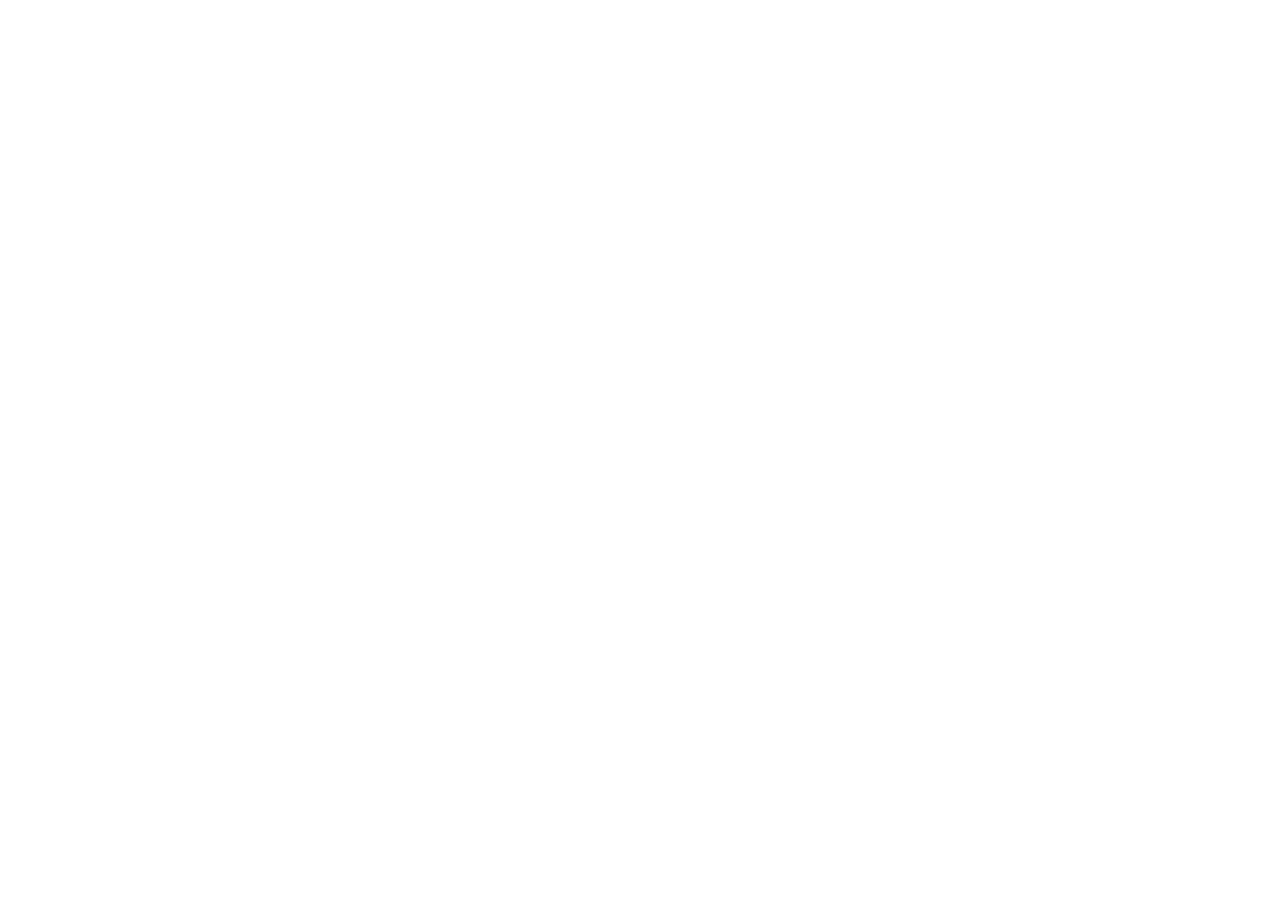
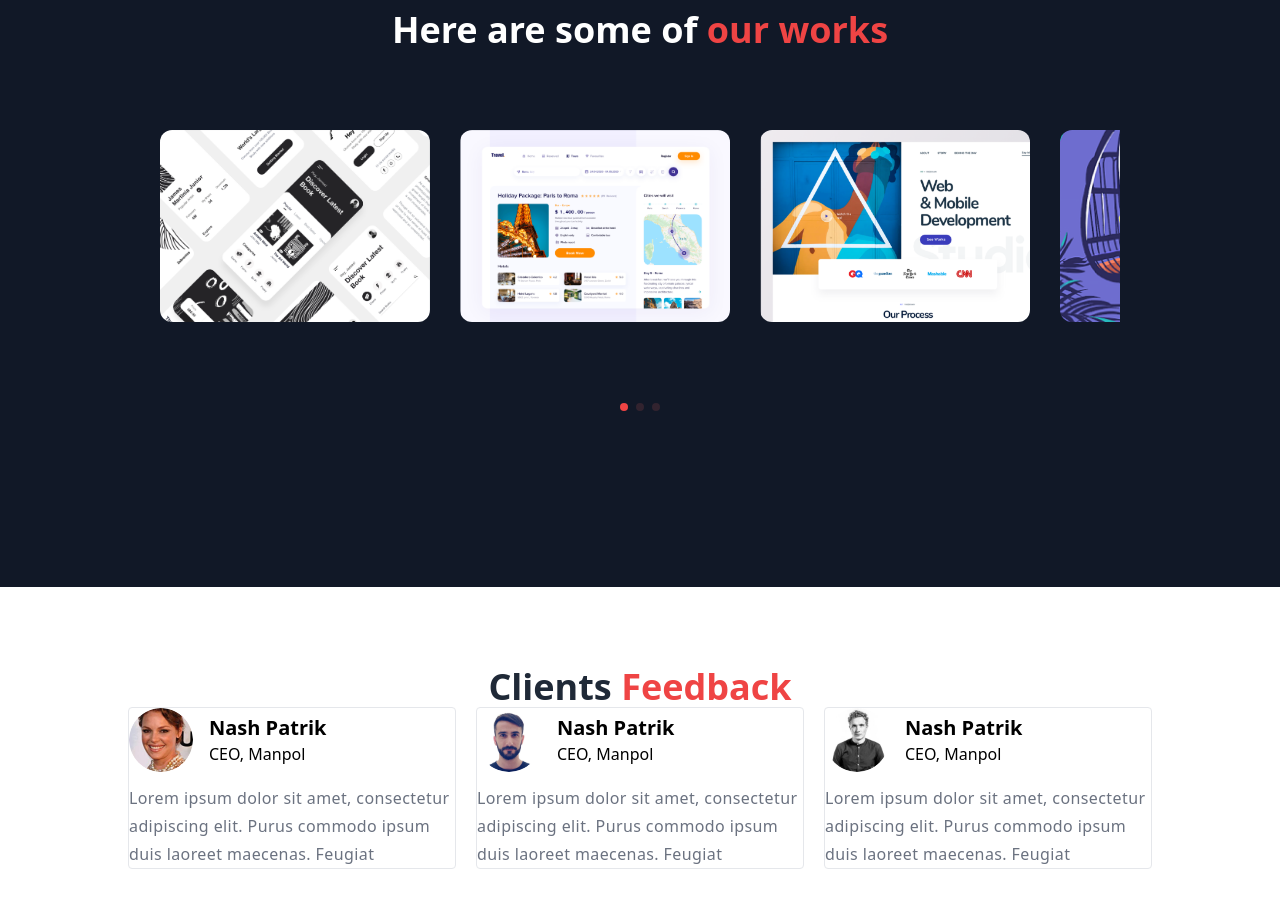
Before and after one commit to sohanemon/data-digger, a Next.js app: page / in a window 1280 px wide. Shown: the part 1680-2588 px from the top of the page. Before the commit the page ends 1610 px from the top, so only its background shows below. Built offline with nearby package versions, Linux system fonts and the light colour scheme.

Commit message:
swiper added

```diff
--- a/app/page.tsx
+++ b/app/page.tsx
@@ -1,5 +1,7 @@
 import Head from "next/head";
+import Feedback from "../components/feedback";
 import Hero from "../components/hero";
+import OurWorks from "../components/our-works";
 import Partners from "../components/partners";
 import Services from "../components/services";
 
@@ -18,13 +20,18 @@
       <div className='w-4/5 mx-auto'>
         {/* done: partners */}
         <Partners />
-        {/* todo: service */}
+        {/* done: service */}
         <Services />
-        {/* todo: our works */}
+        {/* done: our works */}
+      </div>
+      <OurWorks />
+      <div className='w-4/5 mx-auto'>
         {/* todo: client feedback */}
+        <Feedback />
         {/* todo: submit form */}
+
+        {/* todo: footer */}
       </div>
-      {/* todo: footer */}
     </main>
   );
 };
--- /dev/null
+++ b/components/feedback.tsx
@@ -0,0 +1,58 @@
+import Image from "next/image";
+import Heading from "./ui/heading";
+
+interface Props {}
+
+const Feedback: React.FC<Props> = () => {
+  return (
+    <section className='py-20'>
+      <Heading colored='Feedback' uncolored='Clients' />
+      <div className='grid grid-cols-3 gap-5'>
+        {images.map((_) => (
+          <FeedbackCard key={_.src} {..._} />
+        ))}
+      </div>
+    </section>
+  );
+};
+
+export default Feedback;
+
+type FeedbackCardProps = {
+  src: string;
+  width: number;
+  height: number;
+};
+
+const FeedbackCard = ({ src, height, width }: FeedbackCardProps) => {
+  return (
+    <div className='space-y-3 border rounded'>
+      <div className='flex items-center gap-4'>
+        <div className='overflow-hidden w-16 h-16 rounded-full'>
+          <Image
+            src={src}
+            objectFit='cover'
+            layout='responsive'
+            alt=''
+            width={width}
+            height={height}
+          />
+        </div>
+        <div>
+          <p className='text-xl font-semibold'>Nash Patrik</p>
+          <p className='font-medium'>CEO, Manpol</p>
+        </div>
+      </div>
+      <p className='tracking-wide leading-7 text-gray-500'>
+        Lorem ipsum dolor sit amet, consectetur adipiscing elit. Purus commodo
+        ipsum duis laoreet maecenas. Feugiat{" "}
+      </p>
+    </div>
+  );
+};
+
+const images = [
+  require("../assets/images/customer-1.png").default,
+  require("../assets/images/customer-2.png").default,
+  require("../assets/images/customer-3.png").default,
+];
--- /dev/null
+++ b/components/our-works.tsx
@@ -0,0 +1,65 @@
+"use client";
+import Heading from "./ui/heading";
+import { Swiper, SwiperSlide } from "swiper/react";
+
+import "../styles/our-work.css";
+import { Pagination } from "swiper";
+import Image from "next/image";
+
+interface Props {}
+
+const OurWorks: React.FC<Props> = () => {
+  return (
+    <section className='bg-gray-900 py-20'>
+      <Heading
+        uncolored='Here are some of'
+        alt='text-white'
+        colored='our works'
+      />
+      <Slider />
+    </section>
+  );
+};
+
+export default OurWorks;
+
+type SliderProps = {};
+
+const Slider = ({}: SliderProps) => {
+  return (
+    <>
+      <Swiper
+        slidesPerView={3.3}
+        pagination={true}
+        modules={[Pagination]}
+        spaceBetween={30}
+        className='w-3/4 mx-auto my-20'
+      >
+        {images.map((_) => (
+          <SwiperSlide key={_.src}>
+            <div className='overflow-hidden h-48 rounded-xl'>
+              <Image
+                src={_.src}
+                objectFit='cover'
+                layout='responsive'
+                alt=''
+                width={_.width}
+                height={_.height}
+              />
+            </div>
+          </SwiperSlide>
+        ))}
+      </Swiper>
+    </>
+  );
+};
+
+const images = [
+  require("../assets/images/carousel-1.png").default,
+  require("../assets/images/carousel-2.png").default,
+  require("../assets/images/carousel-3.png").default,
+  require("../assets/images/carousel-4.png").default,
+  require("../assets/images/carousel-5.png").default,
+];
+
+console.log(images);
--- a/components/ui/heading.tsx
+++ b/components/ui/heading.tsx
@@ -1,12 +1,17 @@
 interface Props {
   uncolored: string;
   colored: string;
+  alt?: string;
 }
 
-const Heading: React.FC<Props> = ({ uncolored, colored }) => {
+const Heading: React.FC<Props> = ({ uncolored, colored, alt }) => {
   return (
     <>
-      <p className='text-4xl text-gray-800 font-semibold leading-10 text-center'>
+      <p
+        className={`text-4xl ${
+          alt || "text-gray-800"
+        } font-semibold leading-10 text-center`}
+      >
         {uncolored} <span className='text-red-500'>{colored}</span>
       </p>
     </>
--- a/package.json
+++ b/package.json
@@ -8,7 +8,8 @@
   "dependencies": {
     "next": "latest",
     "react": "18.2.0",
-    "react-dom": "18.2.0"
+    "react-dom": "18.2.0",
+    "swiper": "^8.4.5"
   },
   "devDependencies": {
     "@types/node": "18.11.3",
--- /dev/null
+++ b/styles/our-work.css
@@ -0,0 +1,11 @@
+@import "swiper/css";
+@import "swiper/css/pagination";
+
+:root {
+  --swiper-theme-color: #ef4444;
+  --swiper-pagination-bullet-inactive-color: #bb4f4f;
+}
+.swiper-pagination {
+  margin-top: 81px;
+  position: relative;
+}
```
Also changed, not shown: 2 other files (tests, documents, lock files or other folders).
